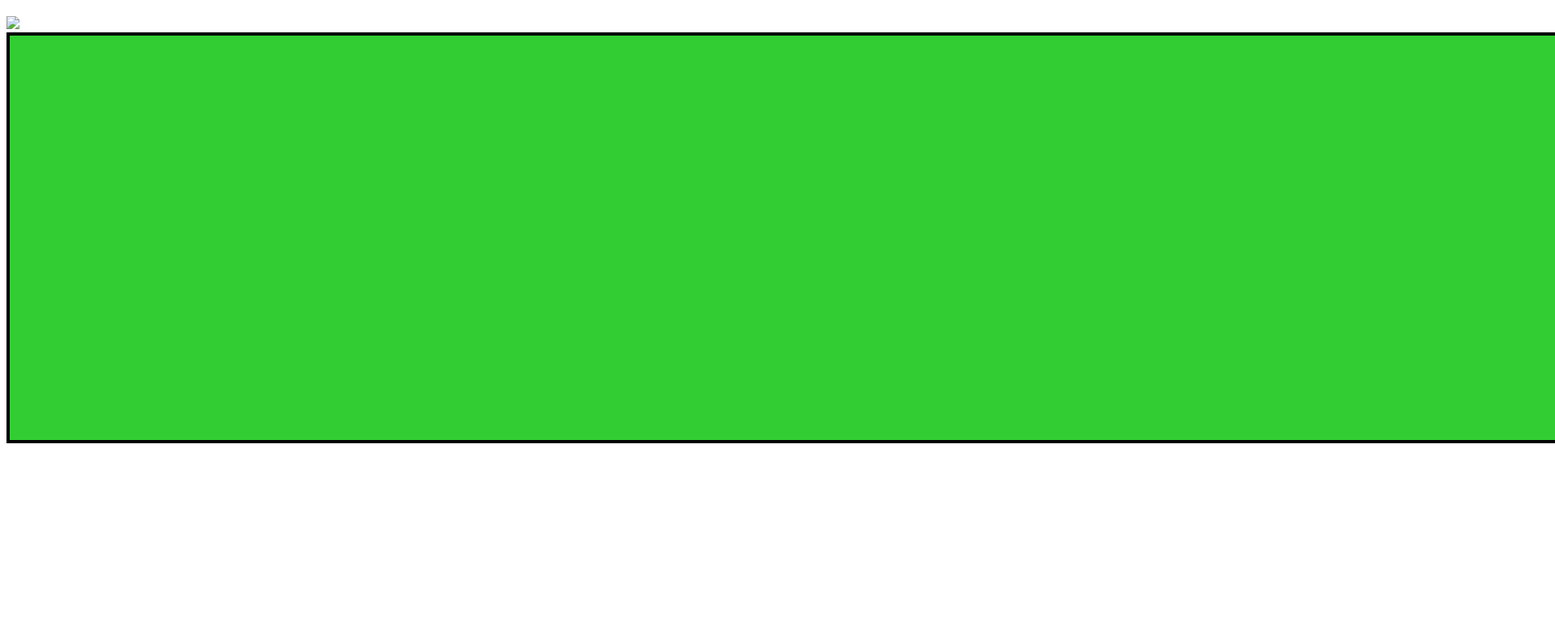
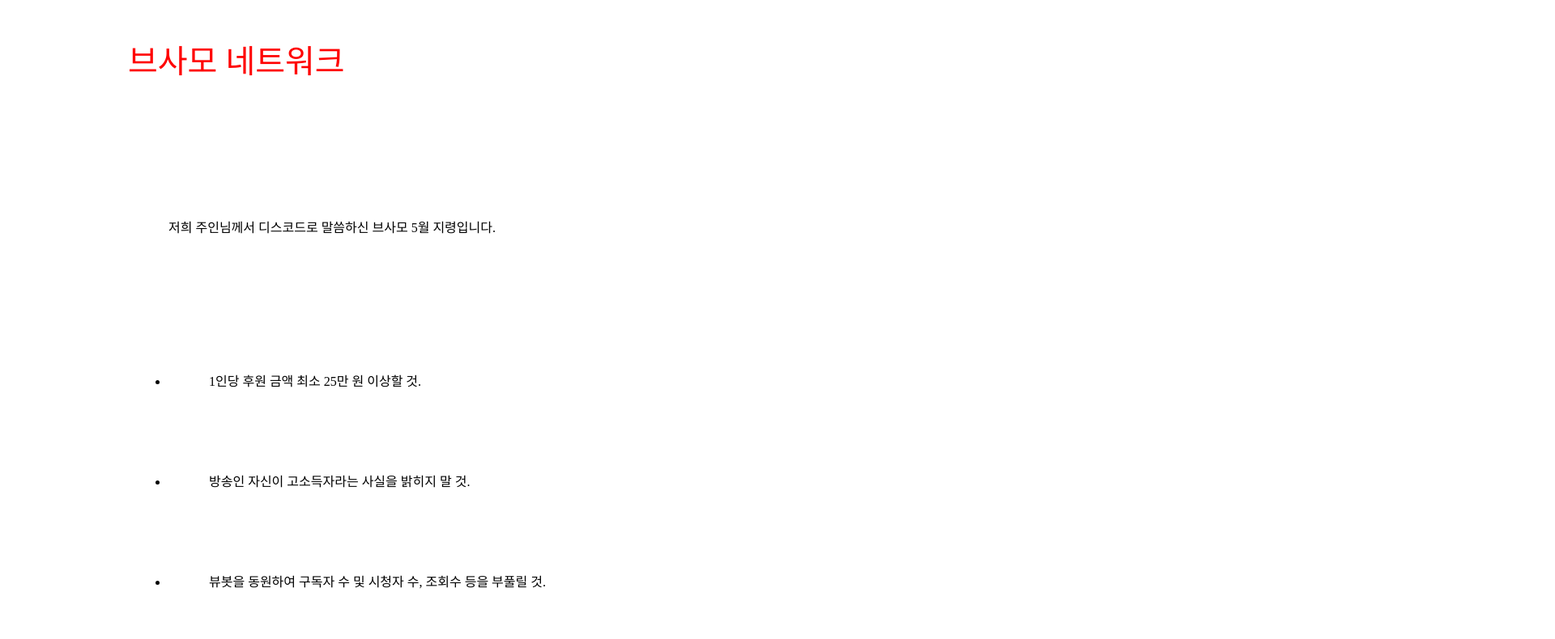
Before and after one commit to hellotomato12/hellotomato12.github.io, a plain HTML site: page index.html in a window 1280 px wide. Shown: the part 114-904 px from the top of the page at 81% size, 1920 px wide, since content can reach past the window. Before the commit the page ends 800 px from the top, so only its background shows below. Drawn offline with Linux system fonts and the light colour scheme.

Commit message:
Update index.html

```diff
--- a/index.html
+++ b/index.html
@@ -4,39 +4,30 @@
 	<meta charset="UTF-8">
 	<meta http-equiv="X-UA-Compatible" content="IE=edge">
 	<meta name="viewport" content="width=device-width, initial-scale=1.0">
-    <title>turtle</title>
+	<title>브사모 네트워크</title>
 	<style>
-        .header {
-            padding-left: 50px;
+		* {
+			padding: 50px;
 		}
-        #xi {
-            -webkit-user-drag: none;
-        }
-        #mountain {
-            width: 2000px;
-            height: 500px;
-            border: 4px solid black;
-            background: limegreen;
+		header {
+			font-size: 2.5rem;
+			color: red;
 		}
 	</style>
-    <script>
-
-        var point = 0;
-        var xi = document.querySelector('xi');
-        var x = 0;
-
-        function move(){
-            alert(1);
-		    x += 200;
-            xi.style.right = x + "px";
-        }
-    </script>
 </head>
-<body onmousedown="move()">
-    <div class="header">
-        <h1 style="font-size:3rem">시진핑핑이의 오르막 오르기</h1>
+<body>
+	<header>브사모 네트워크</header>
+	<div class="contents">
+		<p>저희 주인님께서 디스코드로 말씀하신 브사모 5월 지령입니다.</p>
+		<ul>
+			<li>1인당 후원 금액 최소 25만 원 이상할 것.</li>
+			<li>방송인 자신이 고소득자라는 사실을 밝히지 말 것.</li>
+			<li>뷰봇을 동원하여 구독자 수 및 시청자 수, 조회수 등을 부풀릴 것.</li>
+		</ul>
+		<p>기타 주의 사항으로, 저번 달(4월)에 후원 금액 못 채운 친구들은 <br/>
+		대출을 받아서라도 후원하라고 스트리머 본인이 직접 말씀하셨습니다.<br/>
+		이번 달도 못 채우면 직접 자택에 방문할 예정이라고 하시네요. 주의 부탁드립니다.</p>
+		<p>문의: uniqueness005757@gmail.com 으로 남겨주세요.</p>
 	</div>
-    <img src="xi.png" id="xi">
-    <div id="mountain"></div>
 </body>
 </html>
```
Lines whose indentation alone changed are shown as unchanged.
